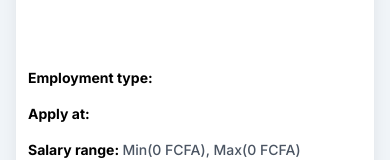
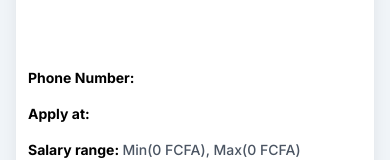
Before and after one commit to osscameroon/jobsika, a Nuxt app in the folder frontend/: page /confirm_job in a window 390 px wide. Shown: the part 463-623 px from the top of the page. Built offline with nearby package versions, Linux system fonts and the light colour scheme.

Commit message:
change Employment type to job Phone number on job confirmation page

```diff
--- a/frontend/pages/confirm_job.vue
+++ b/frontend/pages/confirm_job.vue
@@ -61,8 +61,8 @@
                     {{ newjob.description }}
                   </p>
                   <p class="text-sm font-extralight pt-4 text-gray-600">
-                    <span class="font-bold text-black">Employment type: </span
-                    >{{ newjob.job_type }}
+                    <span class="font-bold text-black">Phone Number: </span
+                    >{{ newjob.application_phone_number }}
                   </p>
                   <p class="text-sm font-extralight pt-4 text-gray-600">
                     <!-- <span class="font-bold text-black">Apply at: </span>{{ mail }} -->
```
